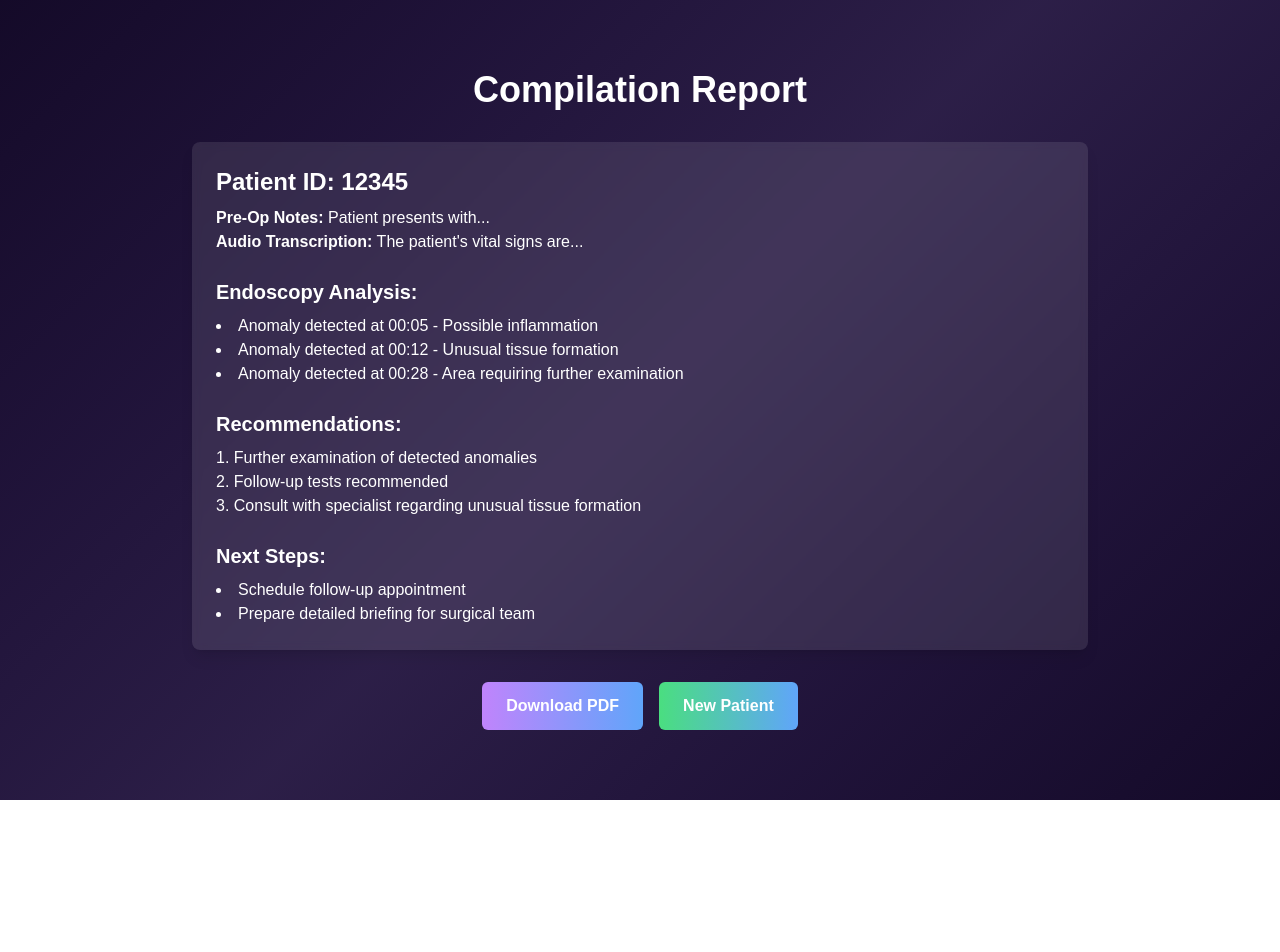
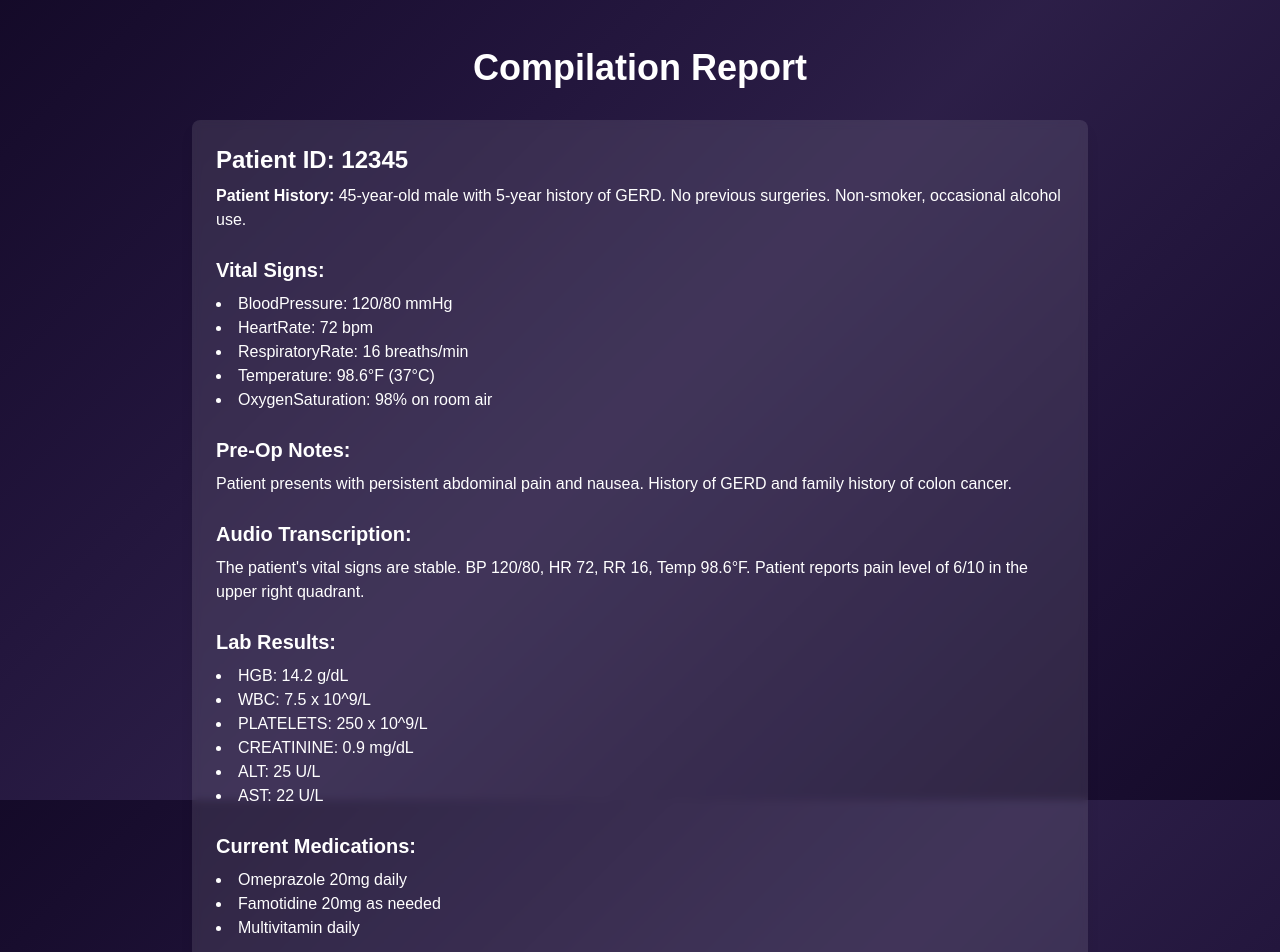
Before and after one commit to rishi1123d/MediVerse, a Next.js app: page /compilation in a window 1280 px wide. Shown: the top 952 px of the page. Before the commit the page ends 800 px from the top, so only its background shows below. Built offline with nearby package versions, Linux system fonts and the light colour scheme.

Commit message:
final changes

```diff
--- a/src/app/compilation/page.tsx
+++ b/src/app/compilation/page.tsx
@@ -11,6 +11,10 @@ export default function Compilation() {
     endoscopyAnalysis: [],
     recommendations: [],
     nextSteps: [],
+    patientHistory: "",
+    vitalSigns: {},
+    labResults: {},
+    medicationList: [],
   });
   const [isLoading, setIsLoading] = useState(true);
   const router = useRouter();
@@ -21,24 +25,63 @@ export default function Compilation() {
       await new Promise((resolve) => setTimeout(resolve, 2000));
       setReport({
         patientId: "12345",
-        preOpNotes: "Patient presents with...",
-        audioTranscription: "The patient's vital signs are...",
+        preOpNotes:
+          "Patient presents with persistent abdominal pain and nausea. History of GERD and family history of colon cancer.",
+        audioTranscription:
+          "The patient's vital signs are stable. BP 120/80, HR 72, RR 16, Temp 98.6°F. Patient reports pain level of 6/10 in the upper right quadrant.",
         endoscopyAnalysis: [
-          { timestamp: "00:05", description: "Possible inflammation" },
-          { timestamp: "00:12", description: "Unusual tissue formation" },
+          {
+            timestamp: "00:05",
+            description: "Esophageal mucosa appears normal",
+          },
+          {
+            timestamp: "00:12",
+            description:
+              "Gastroesophageal junction shows signs of inflammation",
+          },
           {
             timestamp: "00:28",
-            description: "Area requiring further examination",
+            description:
+              "Suspicious lesion detected in the gastric antrum, approximately 1cm in diameter",
+          },
+          {
+            timestamp: "00:45",
+            description: "Duodenum appears normal, no signs of ulceration",
           },
         ],
         recommendations: [
-          "Further examination of detected anomalies",
-          "Follow-up tests recommended",
-          "Consult with specialist regarding unusual tissue formation",
+          "Biopsy of the gastric antrum lesion",
+          "Increase PPI dosage to manage GERD symptoms",
+          "Schedule follow-up endoscopy in 3 months",
+          "Refer to gastroenterologist for further evaluation",
         ],
         nextSteps: [
-          "Schedule follow-up appointment",
-          "Prepare detailed briefing for surgical team",
+          "Discuss biopsy results with patient",
+          "Adjust medication regimen based on biopsy findings",
+          "Provide patient education on dietary modifications for GERD management",
+          "Schedule follow-up appointment in 2 weeks",
+        ],
+        patientHistory:
+          "45-year-old male with 5-year history of GERD. No previous surgeries. Non-smoker, occasional alcohol use.",
+        vitalSigns: {
+          bloodPressure: "120/80 mmHg",
+          heartRate: "72 bpm",
+          respiratoryRate: "16 breaths/min",
+          temperature: "98.6°F (37°C)",
+          oxygenSaturation: "98% on room air",
+        },
+        labResults: {
+          hgb: "14.2 g/dL",
+          wbc: "7.5 x 10^9/L",
+          platelets: "250 x 10^9/L",
+          creatinine: "0.9 mg/dL",
+          alt: "25 U/L",
+          ast: "22 U/L",
+        },
+        medicationList: [
+          "Omeprazole 20mg daily",
+          "Famotidine 20mg as needed",
+          "Multivitamin daily",
         ],
       });
       setIsLoading(false);
@@ -88,12 +131,48 @@ export default function Compilation() {
                   Patient ID: {report.patientId}
                 </h2>
                 <p>
-                  <strong>Pre-Op Notes:</strong> {report.preOpNotes}
+                  <strong>Patient History:</strong> {report.patientHistory}
                 </p>
-                <p>
-                  <strong>Audio Transcription:</strong>{" "}
-                  {report.audioTranscription}
-                </p>
+              </div>
+              <div>
+                <h3 className="text-xl font-semibold mb-2">Vital Signs:</h3>
+                <ul className="list-disc list-inside">
+                  {Object.entries(report.vitalSigns).map(([key, value]) => (
+                    <li key={key}>
+                      {key.charAt(0).toUpperCase() + key.slice(1)}: {value}
+                    </li>
+                  ))}
+                </ul>
+              </div>
+              <div>
+                <h3 className="text-xl font-semibold mb-2">Pre-Op Notes:</h3>
+                <p>{report.preOpNotes}</p>
+              </div>
+              <div>
+                <h3 className="text-xl font-semibold mb-2">
+                  Audio Transcription:
+                </h3>
+                <p>{report.audioTranscription}</p>
+              </div>
+              <div>
+                <h3 className="text-xl font-semibold mb-2">Lab Results:</h3>
+                <ul className="list-disc list-inside">
+                  {Object.entries(report.labResults).map(([key, value]) => (
+                    <li key={key}>
+                      {key.toUpperCase()}: {value}
+                    </li>
+                  ))}
+                </ul>
+              </div>
+              <div>
+                <h3 className="text-xl font-semibold mb-2">
+                  Current Medications:
+                </h3>
+                <ul className="list-disc list-inside">
+                  {report.medicationList.map((med, index) => (
+                    <li key={index}>{med}</li>
+                  ))}
+                </ul>
               </div>
               <div>
                 <h3 className="text-xl font-semibold mb-2">
@@ -102,7 +181,7 @@ export default function Compilation() {
                 <ul className="list-disc list-inside">
                   {report.endoscopyAnalysis.map((item, index) => (
                     <li key={index}>
-                      Anomaly detected at {item.timestamp} - {item.description}
+                      {item.timestamp} - {item.description}
                     </li>
                   ))}
                 </ul>
```
Also changed, not shown: public/sample_data/chest_xray.jpg (added), public/sample_data/lab_results.csv (added), public/sample_data/patient_history.txt (added), public/sample_data/previous_surgery_notes.txt (added).
